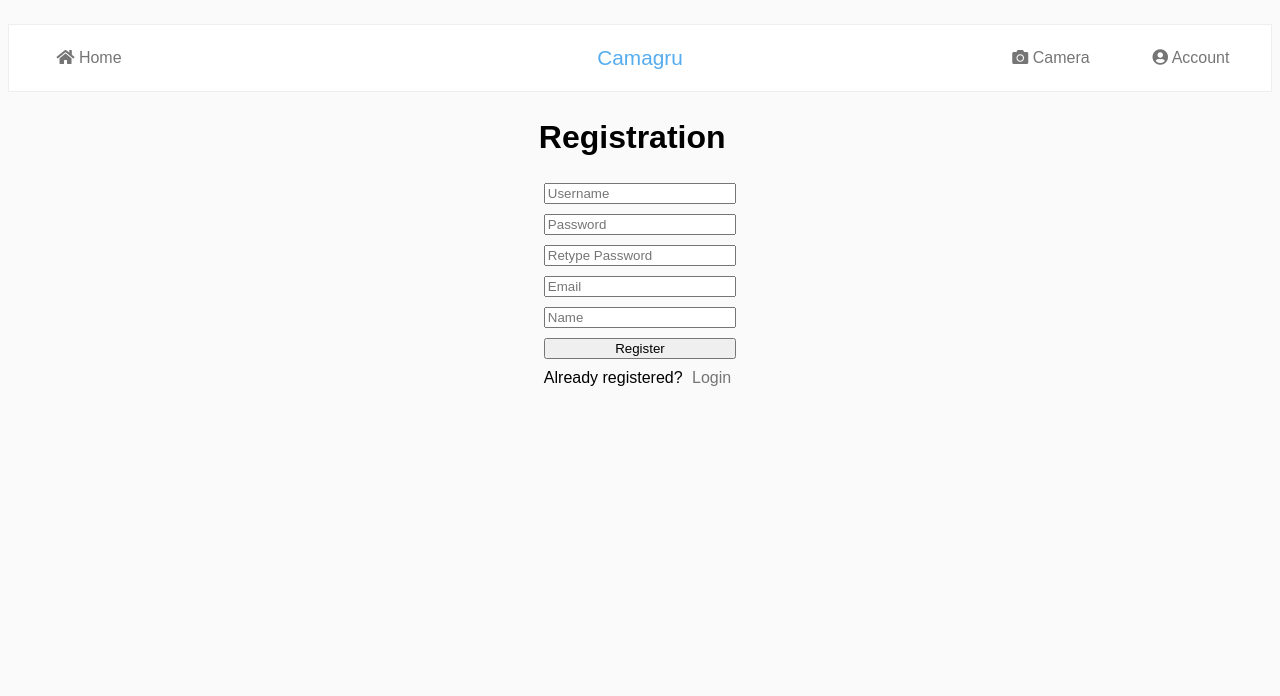
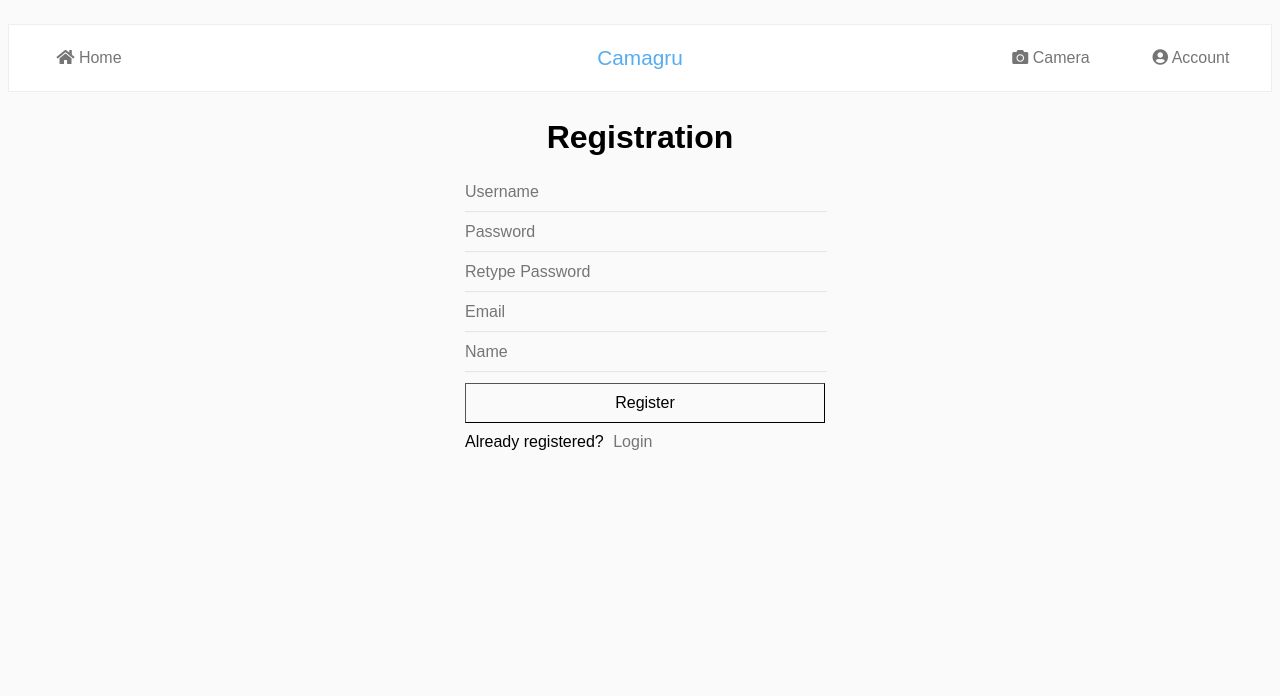
Before and after one commit to rizky/camagru, a PHP site: page /account/register in a window 1280 px wide. Shown: the top 696 px of the page. Run offline with PHP 8.4, Linux system fonts and the light colour scheme; some libraries are stand-ins or nearby versions.

Commit message:
Improve Form Style

```diff
--- a/app/views/account/login.html
+++ b/app/views/account/login.html
@@ -5,7 +5,9 @@
 	<h1>Login</h1>
 	<form action="/account/login" method="POST">
 		<input type="text" name="username" placeholder="Username" value="{{post.username}}">
+		<hr>
 		<input type="password" name="password" placeholder="Password" value="">
+		<hr>
 		<button type="submit" class="btn btn-default">Login</button>
 		<input type="hidden" name="from" value="login">
 		<input type="hidden" name="success" value="index">
--- a/app/views/account/register.html
+++ b/app/views/account/register.html
@@ -5,10 +5,15 @@
 	<h1>Registration</h1>
 	<form action="/account/register" method="POST">
 		<input type="text" name="username" placeholder="Username" value="{{post.username}}">
+		<hr>
 		<input type="password" name="password" placeholder="Password">
+		<hr>
 		<input type="password" name="password2" placeholder="Retype Password">
+		<hr>
 		<input type="email" name="email" placeholder="Email" value="{{post.email}}">
+		<hr>
 		<input type="text" name="name" placeholder="Name" value="{{post.name}}">
+		<hr>
 		<button type="submit" class="btn btn-default">Register</button>
 		<input type="hidden" name="from" value="register">
 		<input type="hidden" name="success" value="login">
--- a/css/main.css
+++ b/css/main.css
@@ -28,9 +28,41 @@ main {
 
 main form {
     display: flex;
-    flex-direction: column;
+	flex-direction: column;
+	width: 360px;
+}
+
+main h1 {
+	text-align: center;
 }
 
 main form * {
     margin: 5px;
 }
+
+input {
+	width: 100%;
+	outline: none;
+	font-size: 1em;
+	padding: 0px;
+	border-width: 0px;
+	height: 100%;
+	background: transparent;
+}
+
+button {
+	width: 100%;
+	outline: none;
+	font-size: 1em;
+	padding: 0px;
+	border-width: 1px;
+	height: 100%;
+	padding: 10px;
+
+	background: transparent;
+}
+
+hr {
+	width: 100%;
+	opacity: 0.2;
+}
--- a/css/photo.css
+++ b/css/photo.css
@@ -59,8 +59,3 @@
 	opacity: 0.6;
 	font-size: 0.8em;
 }
-
-.photo hr {
-	width: 100%;
-	opacity: 0.2;
-}
```
Also changed, not shown: app/views/account/index.html (+11 -5 lines).
